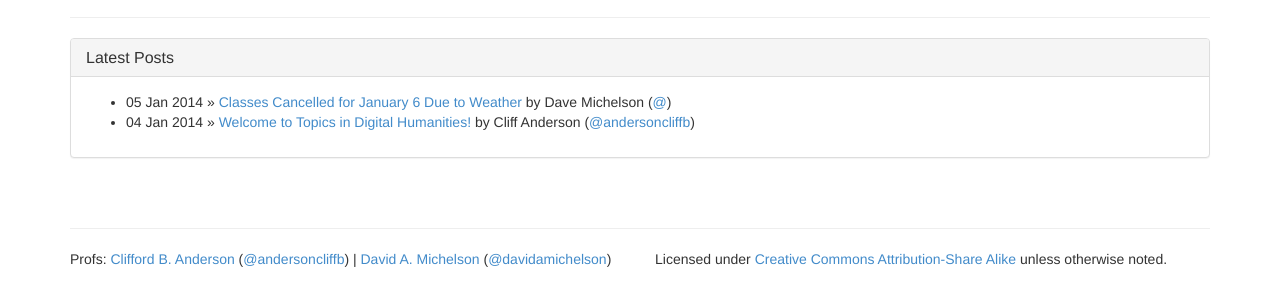
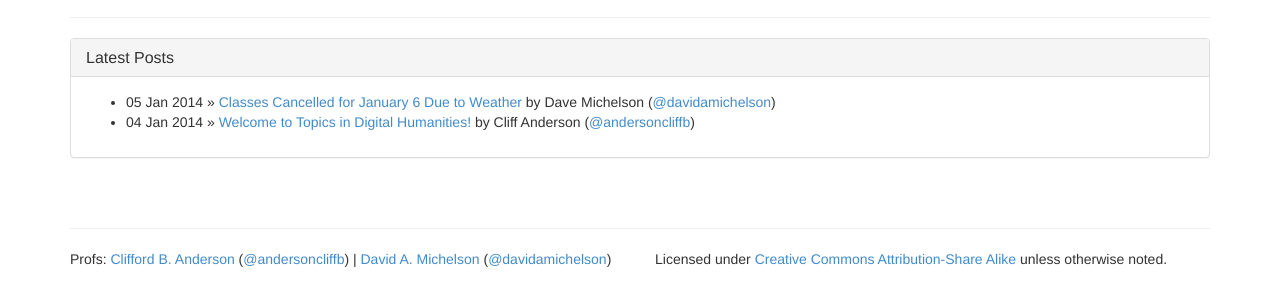
Before and after one commit to Ramona2020/paralipomena.github.io, a Jekyll site: the page built from blog/index.html, in a window 1280 px wide. Shown: the part 166-452 px from the top of the page. Built offline with Jekyll 4.4.1, drawn with Linux system fonts in a browser that asks for light colours; Markdown is read by kramdown in place of the engine named in the settings.

Commit message:
Updated site configuration

```diff
--- a/_config.yml
+++ b/_config.yml
@@ -16,5 +16,5 @@ authors:
     gravatar:
     email: david.a.Michelson@vanderbilt.edu
     web: http://www.vanderbilt.edu
-    twitter:
-    github:
+    twitter: davidamichelson
+    github: davidamichelson
```
